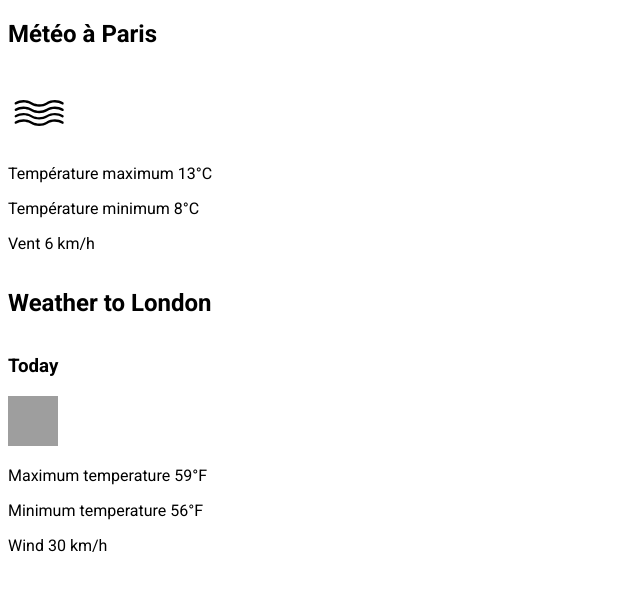
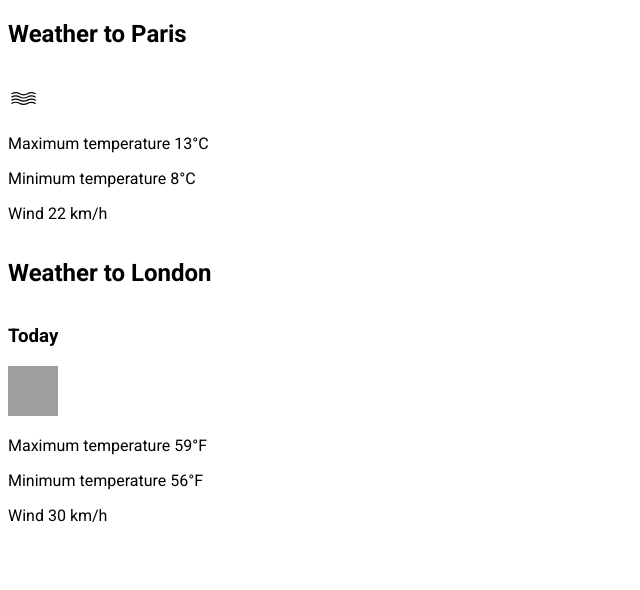
Before and after one commit to stevenMouret/local-openweathermap, a website: page sources/html/index.html in a window 1280 px wide. Shown: the whole page, without its empty margins (0-640 px from the left). Drawn offline with Linux system fonts and the light colour scheme; files that its build step writes are made by us from their sources; grey boxes are pictures that could not be loaded; files whose address does not match are found by name.

Commit message:
Add data attribute options.

```diff
--- a/sources/html/index.html
+++ b/sources/html/index.html
@@ -18,7 +18,7 @@
         </style>
     </head>
     <body>
-        <div class="weather"></div>
+        <div class="weather" data-json-path="json/weather.json" data-ico-path="images/" data-units="metric" data-weather-type="weather" data-ico-format="svg" data-ico-width="30" data-ico-height="30"></div>
         <div class="weather-2"></div>
         <script src="js/weather-widget.min.js"></script>
         <script src="js/app.min.js"></script>
--- a/sources/js/app.js
+++ b/sources/js/app.js
@@ -1,31 +1,8 @@
-const weather = new Weather('.weather', {
-    weatherType: 'weather',
-    jsonPath: 'json/weather.json',
+const weather = new Weather('.weather', {});
+
+const weather2 = new Weather('.weather-2', {
     //appid: 'xxxxxxxxxxxxxxxxxxxxxxxxxxxxxxxxxxxxxx',
     //cityId: 2988507, // Paris, FR
-    lang: 'fr',
-    units: 'metric',
-    icoPath: 'images/',
-    icoFormat: 'svg',
-    icoWidth: 60,
-    icoHeight: 60,
-    langTempMax: `Température maximum`,
-    langTempMin: `Température minimum`,
-    langTo: `à`,
-    langToday: `Aujourd'hui`,
-    langWeather: `Météo`,
-    langWind: `Vent`,
-    langMonday: `Lundi`,
-    langTuesday: `Mardi`,
-    langWednesday: `Mercredi`,
-    langThursday: `Jeudi`,
-    langFriday: `Vendredi`,
-    langSaturday: `Samedi`,
-    langSunday: `Dimanche`,
-});
-
-
-const weather2 = new Weather('.weather-2', {
     weatherType: 'forecast',
     jsonPath: 'json/forecast.json',
     lang: 'en',
--- a/sources/js/weather-widget.js
+++ b/sources/js/weather-widget.js
@@ -31,17 +31,20 @@ class Weather {
 
     }) {
         this.weatherSelector = weatherSelector;
-        this.weatherType = weatherType;
-        this.appid = appid;
-        this.jsonPath = jsonPath;
-        this.lang = lang;
-        this.cityId = cityId;
-        this.units = units;
-        this.icoPath = icoPath;
-        this.icoFormat = icoFormat;
-        this.icoWidth = icoWidth;
-        this.icoHeight = icoHeight;
-        this.forecastDays = forecastDays;
+
+        this.app = document.querySelector(this.weatherSelector);
+
+        this.weatherType = typeof this.app.dataset.weatherType === 'undefined' ? weatherType : this.app.dataset.weatherType;
+        this.appid = typeof this.app.dataset.appid === 'undefined' ? appid : this.app.dataset.appid;
+        this.jsonPath = typeof this.app.dataset.jsonPath === 'undefined' ? jsonPath : this.app.dataset.jsonPath;
+        this.lang = typeof this.app.dataset.lang === 'undefined' ? lang : this.app.dataset.lang;
+        this.cityId = typeof this.app.dataset.cityId === 'undefined' ? lang : this.app.dataset.cityId;
+        this.units = typeof this.app.dataset.units === 'undefined' ? units : this.app.dataset.units;
+        this.icoPath = typeof this.app.dataset.icoPath === 'undefined' ? icoPath : this.app.dataset.icoPath;
+        this.icoFormat = typeof this.app.dataset.icoFormat === 'undefined' ? icoFormat : this.app.dataset.icoFormat;
+        this.icoWidth = typeof this.app.dataset.icoWidth === 'undefined' ? icoWidth : this.app.dataset.icoWidth;
+        this.icoHeight = typeof this.app.dataset.icoHeight === 'undefined' ? icoHeight : this.app.dataset.icoHeight;
+        this.forecastDays = typeof this.app.dataset.forecastDays === 'undefined' ? forecastDays : this.app.dataset.forecastDays;
         this.langTempMax = langTempMax;
         this.langTempMin = langTempMin;
         this.langTo = langTo;
@@ -58,17 +61,15 @@ class Weather {
 
         // Check if the selector exists, if not, return an empty constructor
         if (!document.querySelector(this.weatherSelector)) return;
-        if ((!this.appid && !this.cityId) && !this.jsonPath) return;
+        if (!this.jsonPath) return;
         // If fetch is not supported
         if(!self.fetch) return;
 
         if (this.jsonPath) {
             this.baseApiUrl = this.jsonPath;
         } else if (this.appid) {
-            this.baseApiUrl = `https://api.openweathermap.org/data/2.5/${this.weatherType}?id=${cityId}&lang=${this.lang}&units=${this.units}&appid=${this.appid}`;
+            this.baseApiUrl = `https://api.openweathermap.org/data/2.5/${this.weatherType}?id=${this.cityId}&lang=${this.lang}&units=${this.units}&appid=${this.appid}`;
         }
-
-        this.app = document.querySelector(this.weatherSelector);
 
         this.unitsAbbr = (this.units === 'metric') ? '°C' : '°F';
 
@@ -95,11 +96,16 @@ class Weather {
         }
     }
 
+    convertMsToKmh(value) {
+        const kmh = parseFloat(value) * 3.6;
+        return Math.ceil(kmh);
+    }
+
     currentWeather(data) {
         const name = data.name;
-        const tempMax = data.main.temp_max;
-        const tempMin = data.main.temp_min;
-        const wind = data.wind.speed; // meter/sec
+        const tempMax = Math.ceil(data.main.temp_max);
+        const tempMin = Math.ceil(data.main.temp_min);
+        const wind = this.convertMsToKmh(data.wind.speed); // meter/sec
         const ico = data.weather[0].icon;
         const alt = data.weather[0].description;
 
@@ -122,16 +128,11 @@ class Weather {
         `;
     }
 
-    convertMsToKmh(value) {
-        const kmh = parseFloat(value) * 3.6;
-        return Math.ceil(kmh);
-    }
-
     forecastWeather(data) {
         const name = data.city.name;
         const tempMax = Math.ceil(data.list[0].main.temp_max);
         const tempMin = Math.ceil(data.list[0].main.temp_min);
-        const wind = data.list[0].wind.speed; // meter/sec
+        const wind = this.convertMsToKmh(data.list[0].wind.speed); // meter/sec
         const ico = data.list[0].weather[0].icon;
         const alt = data.list[0].weather[0].description;
 
@@ -141,7 +142,7 @@ class Weather {
                 <p class="weather__icon"><img src="${this.icoPath}${ico}.${this.icoFormat}" alt="${alt}" width="${this.icoWidth}" height="${this.icoHeight}"></p>
                 <p class="weather__temp-max"><span class="ghost">${this.langTempMax}</span> ${tempMax}${this.unitsAbbr}</p>
                 <p class="weather__temp-min"><span class="ghost">${this.langTempMin}</span> ${tempMin}${this.unitsAbbr}</p>
-                <p class="weather__wind"><span class="ghost">${this.langWind}</span> ${this.convertMsToKmh(wind)} km/h</p>
+                <p class="weather__wind"><span class="ghost">${this.langWind}</span> ${wind} km/h</p>
             </article>
         `;
 
@@ -160,7 +161,7 @@ class Weather {
             if (hour === 13 && dayName !== todayDayName) {
                 const tempMax = Math.ceil(data.list[i].main.temp_max);
                 const tempMin = Math.ceil(data.list[i].main.temp_min);
-                let wind = data.list[i].wind.speed;
+                let wind = this.convertMsToKmh(data.list[i].wind.speed);
                 let ico = data.list[i].weather[0].icon;
                 let alt = data.list[i].weather[0].description;
 
@@ -170,7 +171,7 @@ class Weather {
                         <p class="weather__icon"><img src="${this.icoPath}${ico}.${this.icoFormat}" alt="${alt}" width="${this.icoWidth}" height="${this.icoHeight}"></p>
                         <p class="weather__temp-max"><span class="ghost">${this.langTempMax}</span> ${tempMax}${this.unitsAbbr}</p>
                         <p class="weather__temp-min"><span class="ghost">${this.langTempMin}</span> ${tempMin}${this.unitsAbbr}</p>
-                        <p class="weather__wind"><span class="ghost">${this.langWind}</span> ${this.convertMsToKmh(wind)} km/h</p>
+                        <p class="weather__wind"><span class="ghost">${this.langWind}</span> ${wind} km/h</p>
                     </article>
                 `;
 
@@ -180,7 +181,7 @@ class Weather {
 
         // Retrieves only the results you need.
         for (let i = 0; i < this.forecastDays; i++) {
-            forecastTmp.push(forecast[i])
+            forecastTmp.push(forecast[i]);
         }
 
         const forecastTpl = forecastTmp.join(' ');
```
Also changed, not shown: README.md, dist/js/app.js, dist/js/app.min.js, dist/js/weather-widget.js, dist/js/weather-widget.min.js.
